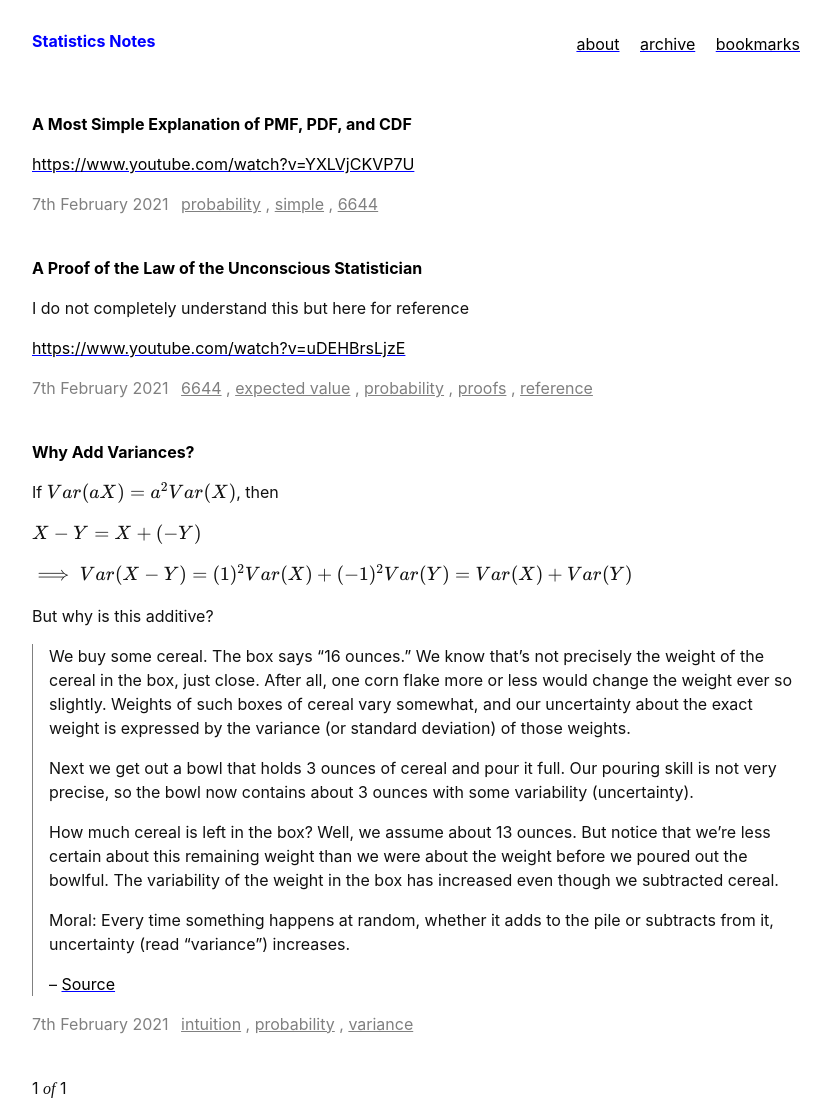
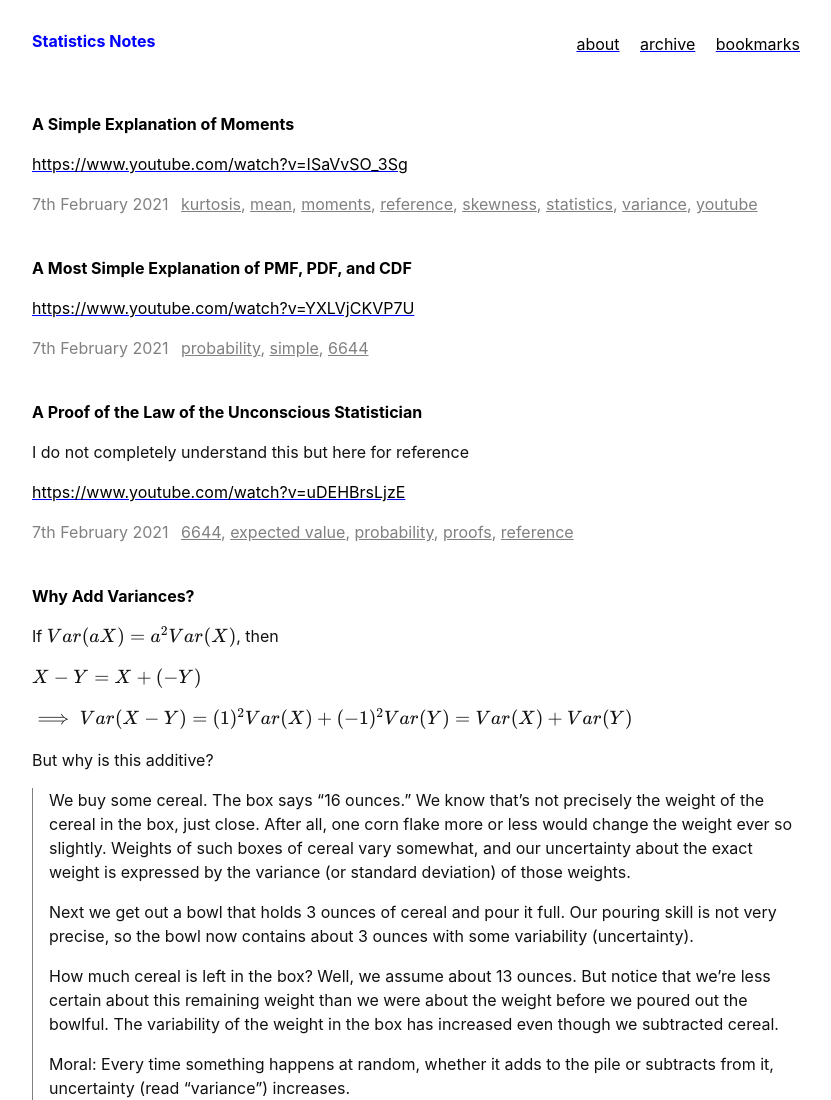
Before and after one commit to afreeorange/statistics-notes, an Eleventy site: page index.njk in a window 1280 px wide. Shown: the top 1100 px of the page, without its empty margins (224-1055 px from the left). Built offline with nearby package versions, Linux system fonts and the light colour scheme; Eleventy itself is replaced by a stand-in of ours; files that its build step writes are made by us from their sources; what eleventy-plugin-embed-everything, js-beautify, markdown-it-attribution, markdown-it-prism would draw is missing.

Commit message:
Incremental

```diff
--- a/_includes/macros.njk
+++ b/_includes/macros.njk
@@ -6,9 +6,7 @@ layout: default
   {% if tags.length > 0 %}
     {% set sortedTags = tags | sort %}
     {% for tag in sortedTags %}
-      <a href="{{ site.url }}/tags/{{tag}}" title="Notes tagged {{ tag }}">{{ tag }}</a>
-      {% if not loop.last %},
-      {% endif %}
+      <a href="{{ site.url }}/tags/{{tag}}" title="Notes tagged {{ tag }}">{{ tag }}</a>{% if not loop.last %}, {% endif %}
     {% endfor %}
   {% endif %}
 {% endmacro %}
--- /dev/null
+++ b/notes/2021/a-simple-explanation-of-moments.md
@@ -0,0 +1,16 @@
+---
+title: A Simple Explanation of Moments
+date: 2021-02-07 19:19:20
+tags:
+    - moments
+    - youtube
+    - reference
+    - statistics
+    - mean
+    - variance
+    - kurtosis
+    - skewness
+
+---
+
+https://www.youtube.com/watch?v=ISaVvSO_3Sg
```
